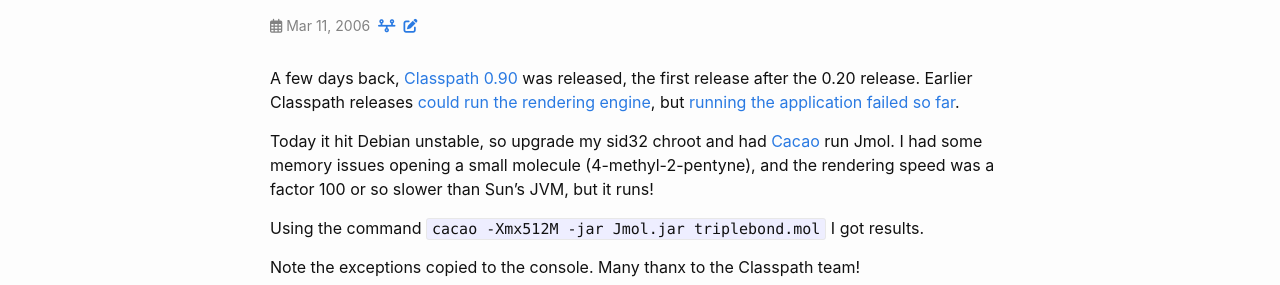
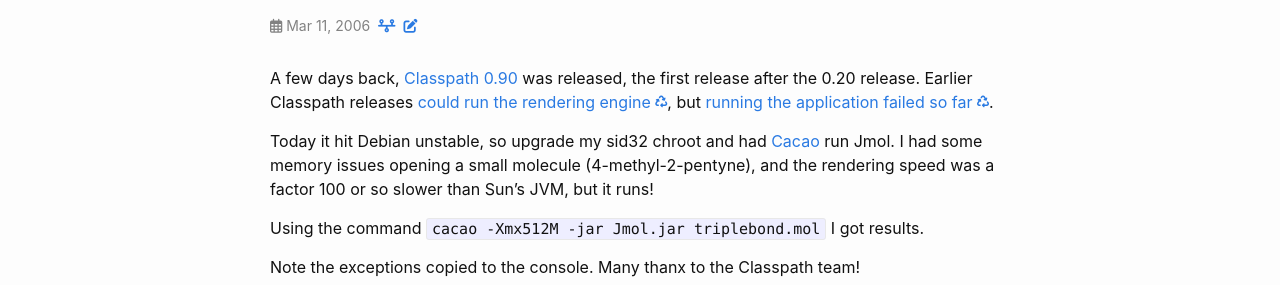
Before and after one commit to egonw/blog2, a Jekyll site: the page built from _posts/2006-03-11-classpath-090-makes-jmol-application.markdown, in a window 1280 px wide. Shown: the part 189-474 px from the top of the page. Built offline with Jekyll 4.4.1, drawn with Linux system fonts in a browser that asks for light colours.

Commit message:
Point to this blog

```diff
--- a/_posts/2006-03-11-classpath-090-makes-jmol-application.markdown
+++ b/_posts/2006-03-11-classpath-090-makes-jmol-application.markdown
@@ -7,8 +7,8 @@ tags: jmol inchikey:SLMFWJQZLPEDDU-UHFFFAOYSA-N
 ---
 
 A few days back, [Classpath 0.90](http://www.gnu.org/software/classpath/announce/20060306.html) was released, the first release after the 0.20 release. Earlier Classpath releases
-[could run the rendering engine](http://chem-bla-ics.blogspot.com/2005/11/open-source-swing-jmol-renderer-runs.html),
-but [running the application failed so far](http://chem-bla-ics.blogspot.com/2005/11/goal-live-chemblaics-cd.html).
+[could run the rendering engine <i class="fa-solid fa-recycle fa-xs"></i>](/blog/2005/11/27/open-source-swing-jmol-renderer-runs.html),
+but [running the application failed so far <i class="fa-solid fa-recycle fa-xs"></i>](/blog/2005/11/18/goal-live-chemblaics-cd.html).
 
 Today it hit Debian unstable, so upgrade my sid32 chroot and had [Cacao](http://www.cacaojvm.org/) run Jmol.
 I had some memory issues opening a small molecule (4-methyl-2-pentyne),
```
